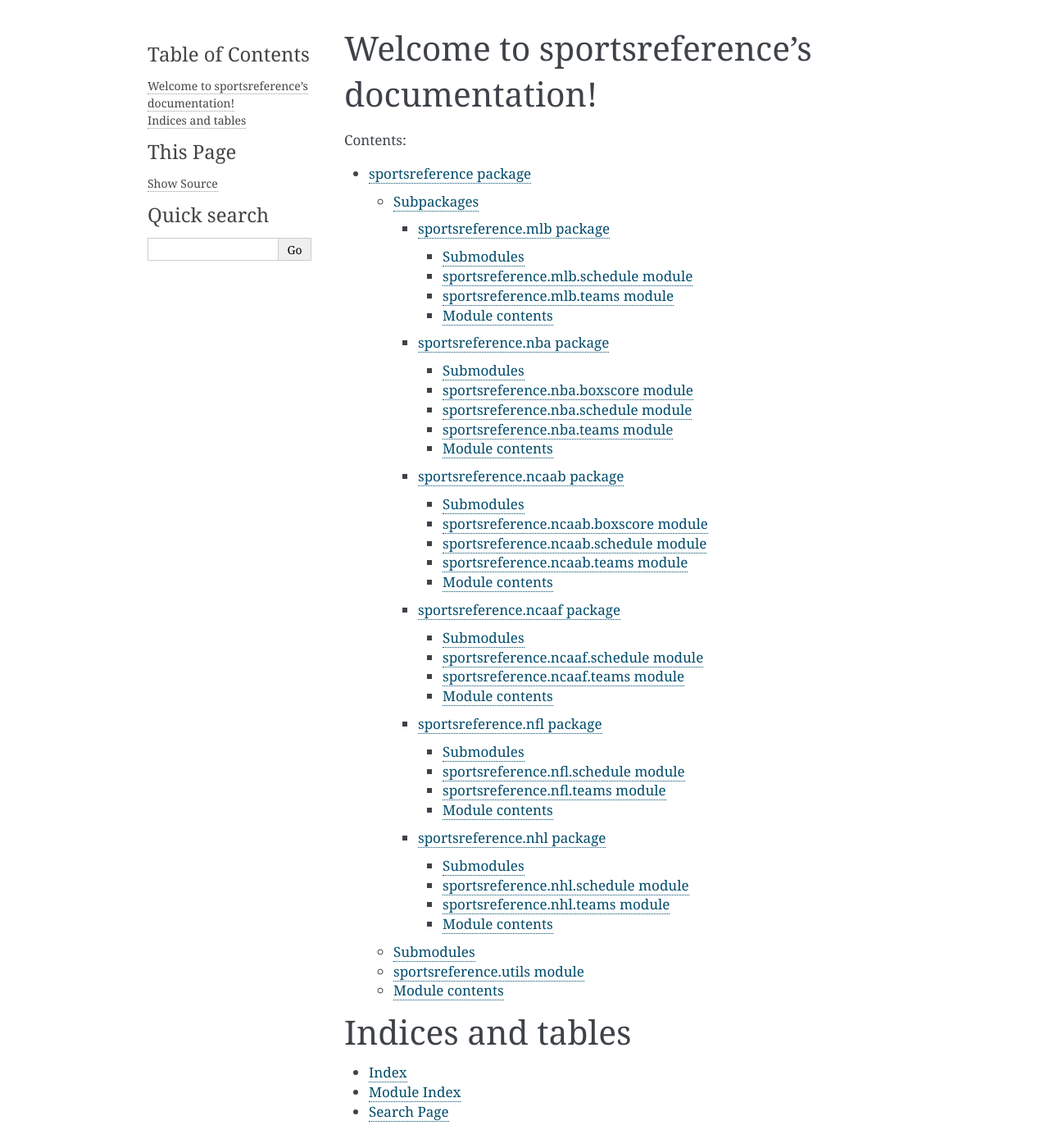
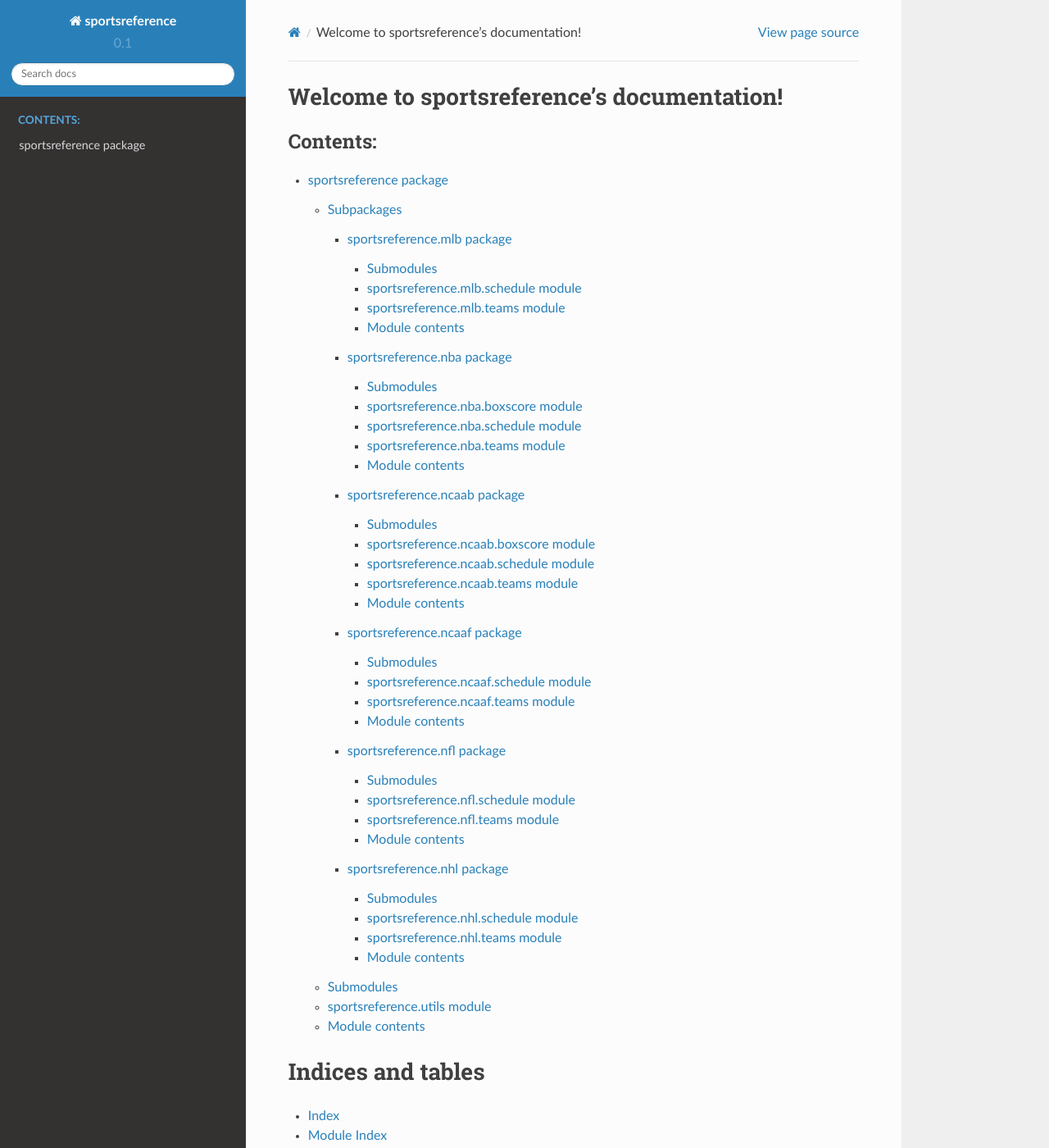
Before and after one commit to roclark/sportsipy, a Sphinx documentation site: the page built from docs/index.rst, in a window 1280 px wide and 1400 px high. Shown: the whole window at 82% size. Built offline with Sphinx 7.4.7 and the Read the Docs theme 2.0.0, drawn with Linux system fonts in a browser that asks for light colours; some of the changed text lies outside the part shown.

Commit message:
Update the documentation template
The official ReadTheDocs template should be used instead of the
bland default template used by sphinx.

Signed-Off-By: Robert Clark <robdclark@outlook.com>

```diff
--- a/docs/conf.py
+++ b/docs/conf.py
@@ -82,7 +82,7 @@ pygments_style = 'sphinx'
 # The theme to use for HTML and HTML Help pages.  See the documentation for
 # a list of builtin themes.
 #
-html_theme = 'alabaster'
+html_theme = 'sphinx_rtd_theme'
 
 # Theme options are theme-specific and customize the look and feel of a theme
 # further.  For a list of options available for each theme, see the
--- a/requirements.txt
+++ b/requirements.txt
@@ -5,3 +5,4 @@ pyquery>=1.4.0
 pytest-cov>=2.5.1
 requests>=2.18.4
 sphinx>=1.7.5
+sphinx_rtd_theme>=0.4.0
```
